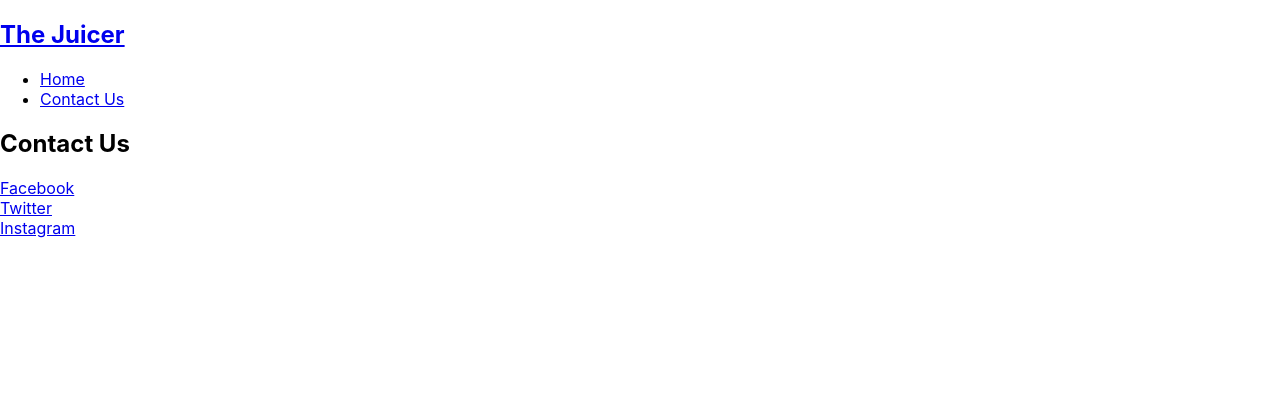
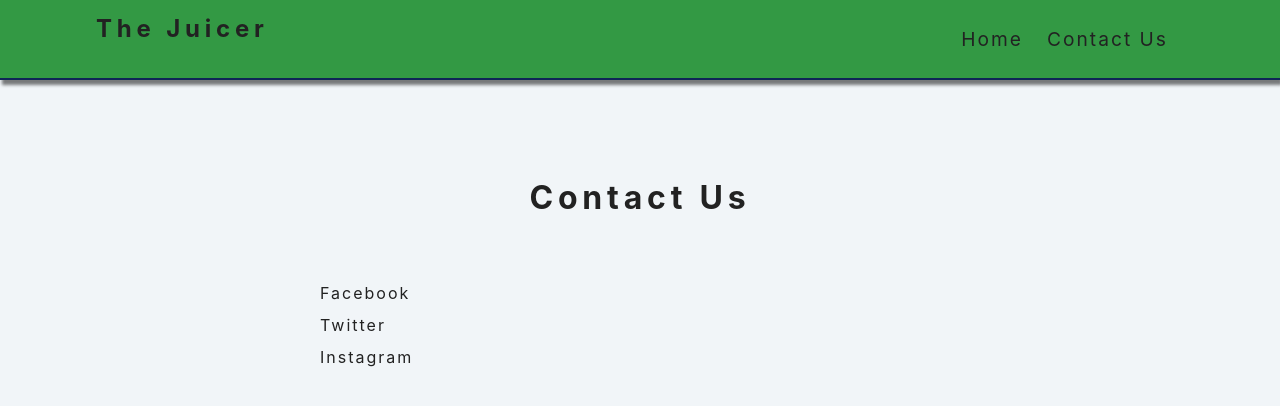
Before and after one commit to BenardAbwao/TheJuicer, a React (Create React App) app: page /about in a window 1280 px wide. Shown: the top 406 px of the page. Built offline with nearby package versions, Linux system fonts and the light colour scheme; no server answers; some icons are missing.

Commit message:
create styling variables and style page

```diff
--- a/src/index.css
+++ b/src/index.css
@@ -1,13 +1,416 @@
-body {
-  margin: 0;
-  font-family: -apple-system, BlinkMacSystemFont, 'Segoe UI', 'Roboto', 'Oxygen',
-    'Ubuntu', 'Cantarell', 'Fira Sans', 'Droid Sans', 'Helvetica Neue',
-    sans-serif;
-  -webkit-font-smoothing: antialiased;
-  -moz-osx-font-smoothing: grayscale;
-}
+/*
+======
+Variables
+======
+*/
+:root {
+    --primaryLightColor: #939490;
+    --primaryColor: #0f2557;
+    --primaryDarkColor: #c02c03;
+    --mainWhite: #394;
+    --offWhite: #f7f7f7;
+    --mainBackground: #f1f5f8;
+    --mainOverlay: rgba(35, 10, 36, 0.4);
+    --mainBlack: #222;
+    --mainGrey: #ececec;
+    --darkGrey: #afafaf;
+    --mainRed: #bd0303;
+    --mainTransition: all 0.3s linear;
+    --mainSpacing: 0.3rem;
+    --lightShadow: 2px 5px 3px 0px rgba(0, 0, 0, 0.5);
+    --darkShadow: 4px 10px 5px 0px rgba(0, 0, 0, 0.5);
+    --mainBorderRadius: 0.25rem;
+    --smallWidth: 85vw;
+    --maxWidth: 40rem;
+    --fullWidth: 1170px;
+  }
+  /*
+  ======
+  Global Styles
+  ======
+  */
+  * {
+    margin: 0;
+    padding: 0;
+    box-sizing: border-box;
+  }
 
-code {
-  font-family: source-code-pro, Menlo, Monaco, Consolas, 'Courier New',
-    monospace;
-}
+  body {
+    font-family: -apple-system, BlinkMacSystemFont, 'Segoe UI', Roboto, Oxygen,
+      Ubuntu, Cantarell, 'Open Sans', 'Helvetica Neue', sans-serif;
+    color: var(--mainBlack);
+    background: var(--mainBackground);
+    line-height: 1.4;
+    font-size: 1rem;
+    font-weight: 300;
+  }
+  h1,
+  h2,
+  h3,
+  h4,
+  h5,
+  h6 {
+    font-family: var(--slantedFont);
+    margin-bottom: 1.25rem;
+    letter-spacing: var(--mainSpacing);
+  }
+  p {
+    margin-bottom: 1.25rem;
+  }
+  ul {
+    list-style-type: none;
+  }
+  a {
+    text-decoration: none;
+    color: var(--mainBlack);
+  }
+  img {
+    width: 100%;
+    display: block;
+  }
+
+  /*
+  ======
+  Buttons
+  ======
+  */
+  .btn,
+  .btn-white,
+  .btn-primary {
+    text-transform: uppercase;
+    letter-spacing: var(--mainSpacing);
+    color: var(--primaryColor);
+    border: 2px solid var(--primaryColor);
+    padding: 0.45rem 0.8rem;
+    display: inline-block;
+    transition: var(--mainTransition);
+    cursor: pointer;
+    font-size: 0.8rem;
+    background: transparent;
+    border-radius: var(--mainBorderRadius);
+    display: inline-block;
+  }
+  .btn:hover {
+    background: var(--primaryColor);
+    color: var(--mainWhite);
+  }
+  .btn-white {
+    background: transparent;
+    color: var(--mainWhite);
+    border-color: var(--mainWhite);
+  }
+  .btn-white:hover {
+    background: var(--mainWhite);
+    color: var(--primaryColor);
+  }
+  .btn-primary {
+    background: var(--primaryColor);
+    color: var(--mainWhite);
+    border-color: transparent;
+  }
+  .btn-primary:hover {
+    background: var(--primaryLightColor);
+    color: var(--primaryColor);
+  }
+  .btn-block {
+    width: 100%;
+    display: block;
+    margin: 0 auto;
+    box-shadow: var(--lightShadow);
+    text-align: center;
+  }
+  .btn-details {
+    padding: 0.25rem 0.4rem;
+  }
+  .btn-details:hover {
+    background: var(--primaryLightColor);
+    border-color: var(--primaryLightColor);
+  }
+  .btn-order {
+    padding: 0.25rem 0.4rem;
+    margin-top: 5px;
+
+  }
+  /*
+  ======
+  Navbar
+  ======
+  */
+  .navbar {
+    background: var(--mainWhite);
+    height: 5rem;
+    display: flex;
+    align-items: center;
+    border-bottom: 2px solid var(--primaryColor);
+    box-shadow: var(--lightShadow);
+  }
+  .nav-center {
+    display: flex;
+    justify-content: space-between;
+    align-items: center;
+    width: var(--smallWidth);
+    margin: 0 auto;
+    max-width: var(--fullWidth);
+  }
+  .nav-links {
+    display: flex;
+    align-items: center;
+  }
+  .nav-links a {
+    text-transform: capitalize;
+    display: inline-block;
+    font-weight: bold;
+    margin-right: 0.5rem;
+    font-weight: 400;
+    letter-spacing: 2px;
+    font-size: 1.2rem;
+    padding: 0.25rem 0.5rem;
+    transition: var(--mainTransition);
+  }
+  .nav-links a:hover {
+    color: var(--primaryColor);
+  }
+  .logo {
+    width: 12rem;
+  }
+  /*
+  ======
+  About
+  ======
+  */
+  .about-section {
+    width: var(--smallWidth);
+    max-width: var(--maxWidth);
+    margin: 0 auto;
+  }
+  .about-section p {
+    line-height: 2rem;
+    font-weight: 400;
+    letter-spacing: 2px;
+  }
+  /*
+  ======
+  Error
+  ======
+  */
+  .error-page {
+    display: flex;
+    justify-content: center;
+  }
+  .error-container {
+    text-align: center;
+    text-transform: capitalize;
+  }
+  /*
+  ======
+  Cocktails List
+  ======
+  */
+
+  .section {
+    padding: 5rem 0;
+  }
+  .section-title {
+    font-size: 2rem;
+    text-transform: capitalize;
+    letter-spacing: var(--mainSpacing);
+    text-align: center;
+    margin-bottom: 3.5rem;
+    margin-top: 1rem;
+  }
+  .cocktails-center {
+    width: var(--smallWidth);
+    margin: 0 auto;
+    max-width: var(--fullWidth);
+    display: grid;
+    row-gap: 2rem;
+    column-gap: 2rem;
+    /* align-items: start; */
+  }
+  @media screen and (min-width: 576px) {
+    .cocktails-center {
+      grid-template-columns: repeat(auto-fill, minmax(338.8px, 1fr));
+    }
+  }
+  /*
+  ======
+  Cocktail
+  ======
+  */
+
+  .cocktail {
+    background: var(--mainWhite);
+    margin-bottom: 2rem;
+    box-shadow: var(--lightShadow);
+    transition: var(--mainTransition);
+    display: grid;
+    grid-template-rows: auto 1fr;
+    border-radius: var(--mainBorderRadius);
+  }
+  .cocktail:hover {
+    box-shadow: var(--darkShadow);
+  }
+  .cocktail img {
+    height: 20rem;
+    object-fit: cover;
+    border-top-left-radius: var(--mainBorderRadius);
+    border-top-right-radius: var(--mainBorderRadius);
+  }
+  .cocktail-footer {
+    padding: 1.5rem;
+  }
+  .cocktail-footer h3,
+  .cocktail-footer h4,
+  .cocktail-footer p {
+    margin-bottom: 0.3rem;
+  }
+  .cocktail-footer h3 {
+    font-size: 2rem;
+  }
+  .cocktail-footer p {
+    color: var(--darkGrey);
+    margin-bottom: 0.5rem;
+  }
+  /*
+  ======
+  Form
+  ======
+  */
+  .search {
+    margin-top: 1rem;
+    padding-bottom: 0;
+  }
+
+  .search-form {
+    width: var(--smallWidth);
+    margin: 0 auto;
+    max-width: var(--maxWidth);
+    background: var(--mainWhite);
+    padding: 2rem 2.5rem;
+    text-transform: capitalize;
+    border-radius: var(--mainBorderRadius);
+    box-shadow: var(--lightShadow);
+  }
+
+  .form-control label {
+    display: block;
+    margin-bottom: 1.25rem;
+    font-weight: bold;
+    letter-spacing: 0.25rem;
+    color: var(--primaryColor);
+  }
+  .form-control input {
+    width: 100%;
+    border: none;
+    border-color: transparent;
+    background: var(--mainBackground);
+    border-radius: var(--mainBorderRadius);
+    padding: 0.5rem;
+    font-size: 1.2rem;
+  }
+  /*
+  ======
+  Cocktail
+  ======
+  */
+
+  .cocktail-section {
+    text-align: center;
+  }
+  .drink {
+    width: var(--smallWidth);
+    max-width: var(--fullWidth);
+    margin: 0 auto;
+    text-align: left;
+  }
+  .drink img {
+    border-radius: var(--mainBorderRadius);
+  }
+  .drink p {
+    font-weight: bold;
+    text-transform: capitalize;
+    line-height: 1.8;
+  }
+  .drink span {
+    margin-right: 0.5rem;
+  }
+  .drink-data {
+    background: var(--primaryLightColor);
+    padding: 0.25rem 0.5rem;
+    border-radius: var(--mainBorderRadius);
+    color: var(--primaryColor);
+  }
+  .drink-info {
+    padding-top: 2rem;
+  }
+  @media screen and (min-width: 992px) {
+    .drink {
+      display: grid;
+      grid-template-columns: 2fr 3fr;
+      gap: 3rem;
+      align-items: center;
+    }
+    .drink-info {
+      padding-top: 0;
+    }
+  }
+  .loader,
+  .loader:before,
+  .loader:after {
+    background: transparent;
+    -webkit-animation: load1 1s infinite ease-in-out;
+    animation: load1 1s infinite ease-in-out;
+    width: 1em;
+    height: 4em;
+  }
+  .loader {
+    color: var(--primaryColor);
+    text-indent: -9999em;
+    margin: 88px auto;
+    margin-top: 20rem;
+    position: relative;
+    font-size: 3rem;
+    -webkit-transform: translateZ(0);
+    -ms-transform: translateZ(0);
+    transform: translateZ(0);
+    -webkit-animation-delay: -0.16s;
+    animation-delay: -0.16s;
+  }
+  .loader:before,
+  .loader:after {
+    position: absolute;
+    top: 0;
+    content: '';
+  }
+  .loader:before {
+    left: -1.5em;
+    -webkit-animation-delay: -0.32s;
+    animation-delay: -0.32s;
+  }
+  .loader:after {
+    left: 1.5em;
+  }
+  @-webkit-keyframes load1 {
+    0%,
+    80%,
+    100% {
+      box-shadow: 0 0;
+      height: 4em;
+    }
+    40% {
+      box-shadow: 0 -2em;
+      height: 5em;
+    }
+  }
+  @keyframes load1 {
+    0%,
+    80%,
+    100% {
+      box-shadow: 0 0;
+      height: 4em;
+    }
+    40% {
+      box-shadow: 0 -2em;
+      height: 5em;
+    }
+  }
```
